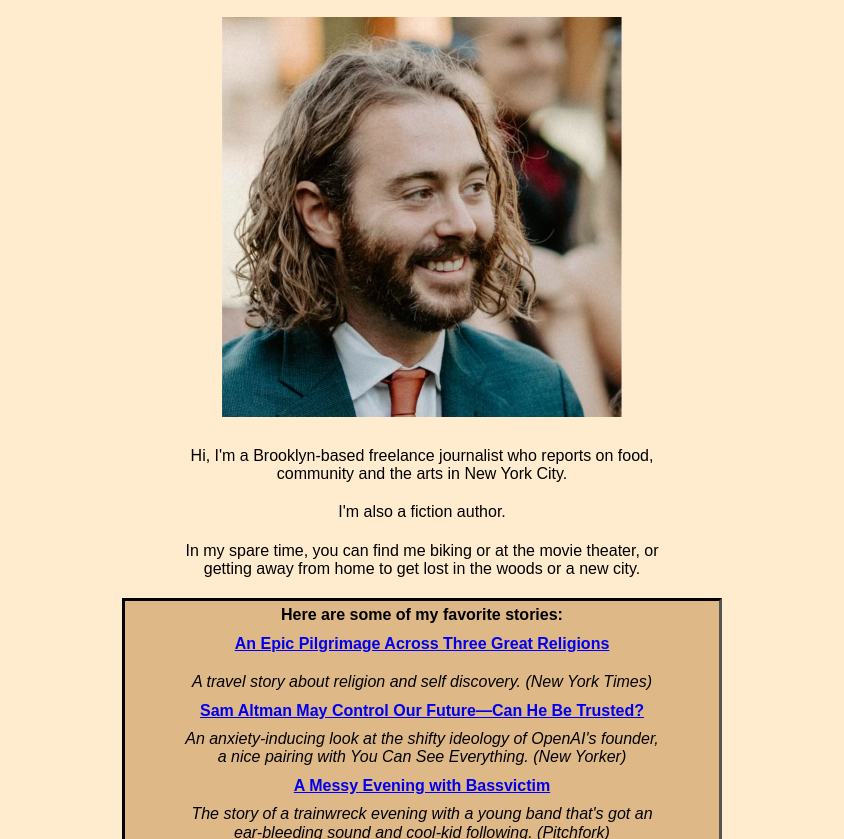
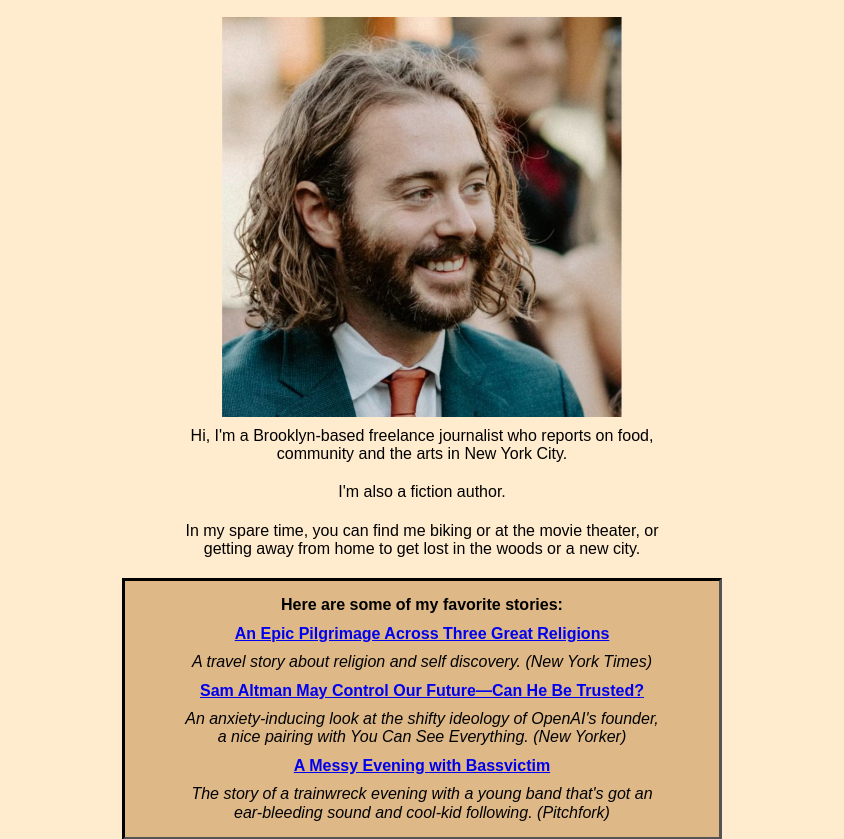
Before and after one commit to jessevandusen/publishing-practice, a plain HTML site: page index.html in a window 1280 px wide. Shown: the part 113-952 px from the top of the page, without its empty margins (218-1062 px from the left). Drawn offline with nearby package versions, Linux system fonts and the light colour scheme.

Commit message:
more changes...
hw nov 15 2026

```diff
--- a/index.html
+++ b/index.html
@@ -1,26 +1,47 @@
 <!doctype html>
-
 <html lang="en">
-        <meta charset="utf-8">
-        <head>
-            <title> Intro to Jesse </title>
-            <link rel="stylesheet" href="styles.css">
+<head>
+    <meta charset="utf-8">
+    <title>Intro to Jesse</title>
+    <link rel="stylesheet" href="styles.css">
 </head>
 <body>
-    <h1> Introducing Jesse VanDusen </h1>
-<div class = "intro"> <img src="about me.jpeg" width="400px" height="400px"> </p>
-<p> Hi, I'm a Brooklyn-based freelance journalist who reports on food, community and the arts in New York City.</p>
-<p> I'm also a fiction author.  </p>
-<p> In my spare time, you can find me biking or at the movie theater, or getting away from home to get lost in the woods or a new city.
- </p>
- </div>
-<div class = "list" > <strong> Here are some of my favorite stories: </strong> <p>
-  <a href="https://www.nytimes.com/interactive/2023/11/09/t-magazine/travel-bolivia-mongolia-iraq.html" target="_blank"> <strong>An Epic Pilgrimage Across Three Great Religions </strong> </a><div class ="subtext"> <p> A travel story about religion and self discovery. (New York Times)</p> </div>
-    <a href="https://www.newyorker.com/magazine/2026/04/13/sam-altman-may-control-our-future-can-he-be-trusted" target="_blank"> <strong> Sam Altman May Control Our Future—Can He Be Trusted? </strong> </a><div class ="subtext"> <p> An anxiety-inducing look at the shifty ideology of OpenAI's founder, a nice pairing with You Can See Everything. (New Yorker)</p></div>
-    <a href="https://pitchfork.com/features/interview/a-messy-evening-with-bassvictim/" target="_blank"> <strong> A Messy Evening with Bassvictim </strong> </a><div class ="subtext"> <p> The story of a trainwreck evening with a young band that's got an ear-bleeding sound and cool-kid following. (Pitchfork)</p></div>
+    <h1>Introducing Jesse VanDusen</h1>
+
+    <div class="intro">
+        <img src="about me.jpeg" width="400" height="400" alt="Photo of Jesse VanDusen">
+        <p>Hi, I'm a Brooklyn-based freelance journalist who reports on food, community and the arts in New York City.</p>
+        <p>I'm also a fiction author.</p>
+        <p>In my spare time, you can find me biking or at the movie theater, or getting away from home to get lost in the woods or a new city.</p>
+    </div>
+
+    <div class="list">
+        <p><strong>Here are some of my favorite stories:</strong></p>
+
+        <a href="https://www.nytimes.com/interactive/2023/11/09/t-magazine/travel-bolivia-mongolia-iraq.html" target="_blank">
+            <strong>An Epic Pilgrimage Across Three Great Religions</strong>
+        </a>
+        <div class="subtext">
+            <p>A travel story about religion and self discovery. (New York Times)</p>
+        </div>
+
+        <a href="https://www.newyorker.com/magazine/2026/04/13/sam-altman-may-control-our-future-can-he-be-trusted" target="_blank">
+            <strong>Sam Altman May Control Our Future—Can He Be Trusted?</strong>
+        </a>
+        <div class="subtext">
+            <p>An anxiety-inducing look at the shifty ideology of OpenAI's founder, a nice pairing with You Can See Everything. (New Yorker)</p>
+        </div>
+
+        <a href="https://pitchfork.com/features/interview/a-messy-evening-with-bassvictim/" target="_blank">
+            <strong>A Messy Evening with Bassvictim</strong>
+        </a>
+        <div class="subtext">
+            <p>The story of a trainwreck evening with a young band that's got an ear-bleeding sound and cool-kid following. (Pitchfork)</p>
+        </div>
+    </div>
+
+    <div class="map">
+        <iframe title="A day off in my neighborhood" aria-label="Locator map" id="datawrapper-chart-0GGAP" src="https://datawrapper.dwcdn.net/0GGAP/2/" scrolling="no" frameborder="0" style="border: none;" width="600" height="612" data-external="1"></iframe>
     </div>
 </body>
-<div class ="map">
-        <iframe title="A day off in my neighborhood" aria-label="Locator map" id="datawrapper-chart-0GGAP" src="https://datawrapper.dwcdn.net/0GGAP/2/" scrolling="no" frameborder="0" style="border: none;" width="600" height="612" data-external="1"></iframe>
-</div>
 </html>
```
